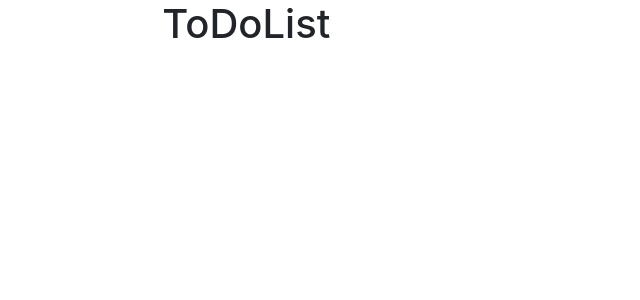
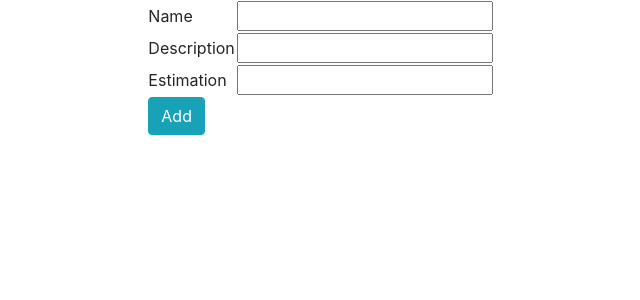
Before and after one commit to ZsoltToth/advancedWebTechnologiesUD_2, a React (Create React App) app in the folder 5_react_state/: page / in a window 1280 px wide. Shown: the top 300 px of the page, without its empty margins (66-706 px from the left). Built offline with nearby package versions, Linux system fonts and the light colour scheme.

Commit message:
React State Example
From is created.

```diff
--- a/5_react_state/src/components/ToDoList.js
+++ b/5_react_state/src/components/ToDoList.js
@@ -5,7 +5,36 @@ class ToDoList extends React.Component{
     render(){
         return(
             <div>
-                <h1>ToDoList</h1>
+                <div className="row">
+                    <table>
+                        <tr>
+                            <td>Name</td>
+                            <td>
+                                <input type="text"/>
+                            </td>
+                        </tr>
+                        <tbody>
+                        <tr>
+                            <td>Description</td>
+                            <td>
+                                <input type="text"/>
+                            </td>
+                        </tr>
+                        <tr>
+                            <td>Estimation</td>
+                            <td>
+                                <input type="number"/>
+                            </td>
+                        </tr>
+                        <tr>
+                            <td colSpan={2}>
+                                <button className="btn btn-info">Add</button>
+                            </td>
+                        </tr>
+                        </tbody>
+                    </table>
+                </div>
+                <div className="row"></div>
             </div>
         );
     }
```
